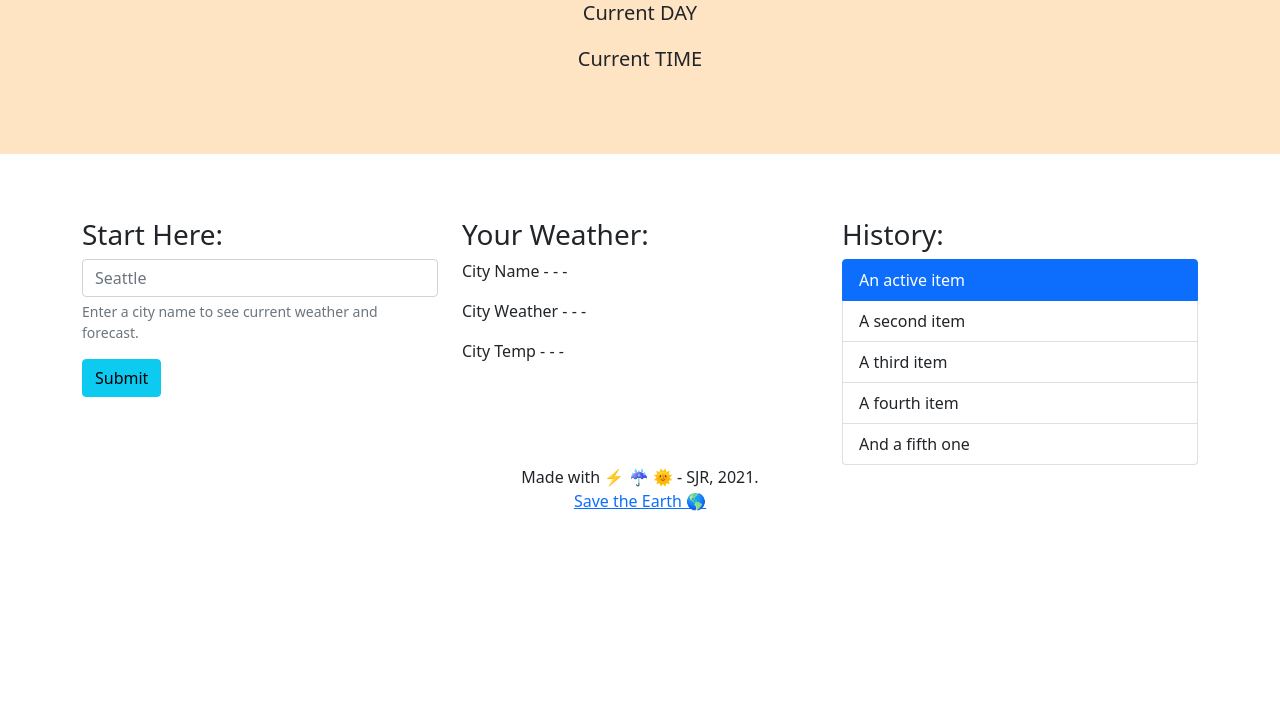
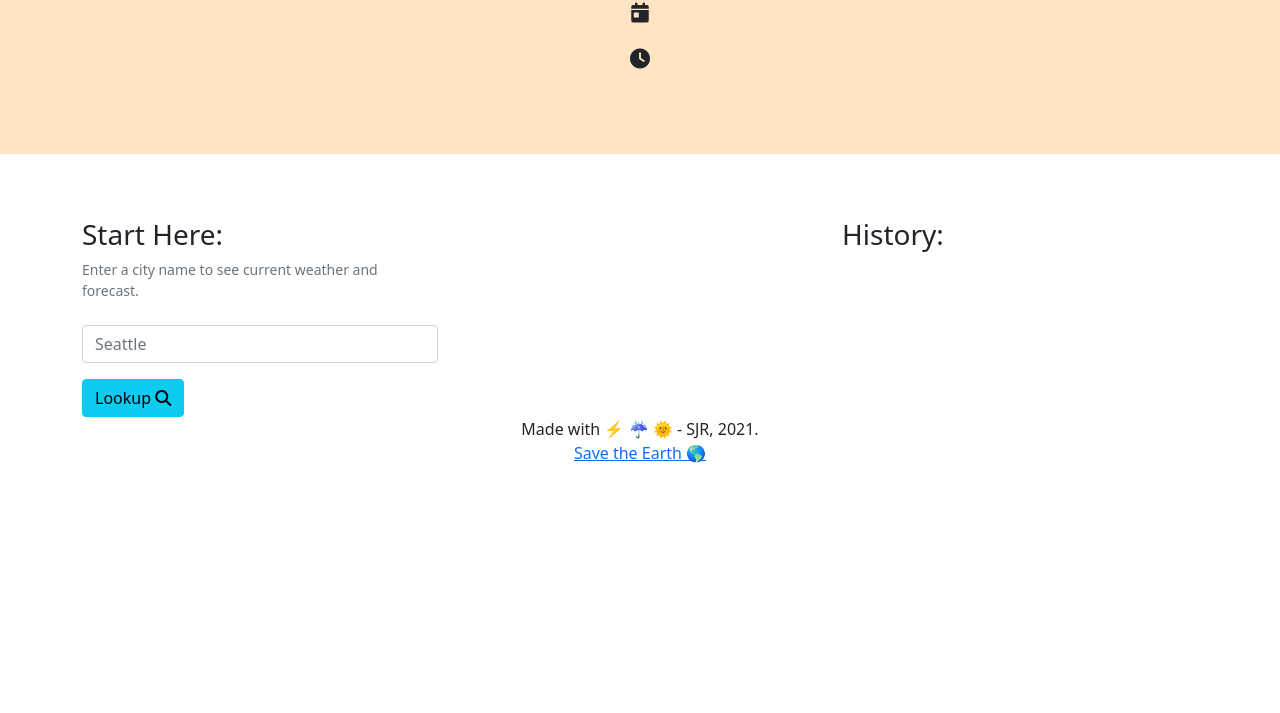
Before and after one commit to SJROHRXD/SJR-homework-week-6, a plain HTML site: page index.html in a window 1280 px wide. Shown: the part 87-800 px from the top of the page. Drawn offline with nearby package versions, Linux system fonts and the light colour scheme.

Commit message:
some Ellie's are now dynamic

```diff
--- a/index.html
+++ b/index.html
@@ -4,57 +4,68 @@
     <meta charset="UTF-8" />
     <meta name="viewport" content="width=device-width, initial-scale=1.0" />
     <meta http-equiv="X-UA-Compatible" content="ie=edge" />
-    <link href="https://cdn.jsdelivr.net/npm/bootstrap@5.0.2/dist/css/bootstrap.min.css" rel="stylesheet" integrity="sha384-EVSTQN3/azprG1Anm3QDgpJLIm9Nao0Yz1ztcQTwFspd3yD65VohhpuuCOmLASjC" crossorigin="anonymous">
-        <link rel="stylesheet" href="Assets/STYLES/styles.css" />
+    <link href="https://cdn.jsdelivr.net/npm/bootstrap@5.0.2/dist/css/bootstrap.min.css"
+        rel="stylesheet" integrity="sha384-EVSTQN3/azprG1Anm3QDgpJLIm9Nao0Yz1ztcQTwFspd3yD65VohhpuuCOmLASjC" crossorigin="anonymous">
+            <link rel="stylesheet" href="Assets/STYLES/styles.css"
+    />
+    <script src="https://kit.fontawesome.com/71ece0ab1d.js" crossorigin="anonymous"></script>
     <meta name="author" content="Sarah Jeanne Rohr">
     <meta name="keywords" content="Weather, API, JQuery, JavaScript, HTML, CSS, BootStrap, Modified BootStrap">
     <title>SJR - Weather API Dashboard</title>
 </head>
     <body>
         <!-- HEADER + PAGE INFO 🌼🌿🌷 -->
-        <div class="jumbotron">
-            <h1 class="display-3">Weather Dashboard</h1>
-            <p id="currentDay" class="lead">Current DAY</p>
-            <p id="currentTime" class="lead">Current TIME</p>
+        <div class="jumbotron ">
+            <h1 class="display-3" id="jumboText">Weather Dashboard</h1>
+            <div class="chunkTop">
+                <p id="currentDay" class="lead"><i class="fas fa-calendar-day"></i> </p>
+            </div>
+            <div class="chunkTop">
+                <p id="currentTime" class="lead"><i class="fas fa-clock"></i> </p>
+            </div>
         </div>
 
         <!-- FORM 🌼🌿🌷 -->
         <div class="container"></div>
-            <div class="weatherForm container-sm gy-sm-2">
+            <div class="weatherForm container-sm gy-sm-2" id="weatherForm">
                 <div class="row">
 
                     <!-- CITY INPUT CHUNK 🌼🌿🌷 -->
                     <div class="col">
+
+                        <div class="mb-3">
+                        <!-- <label for="city" class="form-label">Start here: </label> -->
+
+                        <h3>Start Here: </h3>
                         <form>
-                            <div class="mb-3">
-                            <!-- <label for="city" class="form-label">Start here: </label> -->
-
-                            <h3>Start Here: </h3>
-                            <input type="text" class="form-control" id="city" placeholder="Seattle">
                             <div id="city-stuff" class="form-text">Enter a city name to see current weather and forecast.</div>
-
+                            <br>
+                                <input type="text" class="form-control" id="city" placeholder="Seattle">
                             </div>
-                            <button type="submit" class="btn btn-info btn-md">Submit</button>
+                            <button type="submit" class="btn btn-info btn-md" id="btnSubmit">Lookup <i class="fas fa-search"></i></button>
                         </form>
                     </div>
 
                     <!-- CURRENT WEATHER CHUNK 🌼🌿🌷 -->
                     <div class="col" id="currentWOP">
-                        <h3>Your Weather: </h3>
-                        <p id="city-name">City Name - - -</p>
+                        <!-- <h3>Your Weather: </h3> -->
+                            <div class="cWOPlist" id="cWOPlist"></div>
+
+                        <!-- OLD ELLIES TO ESTABLISH BASELINE LOOKS -->
+                        <!-- <p id="city-name">City Name</p>
                         <p id="city-weather">City Weather - - -</p>
-                        <p id="city-temp">City Temp - - -</p>
+                        <p id="city-temp">City Temp - - -</p> -->
                     </div>
 
                     <!-- HISTORY 🌼🌿🌷 -->
                     <div class="col">
                         <h3>History: </h3>
                         <ul class="list-group">
-                            <li class="list-group-item active" aria-current="true">An active item</li>
+                            <!-- <li class="list-group-item active" aria-current="true">An active item</li>
                             <li class="list-group-item">A second item</li>
                             <li class="list-group-item">A third item</li>
                             <li class="list-group-item">A fourth item</li>
-                            <li class="list-group-item">And a fifth one</li>
+                            <li class="list-group-item">And a fifth one</li> -->
                         </ul>
                     </div>
 
```
